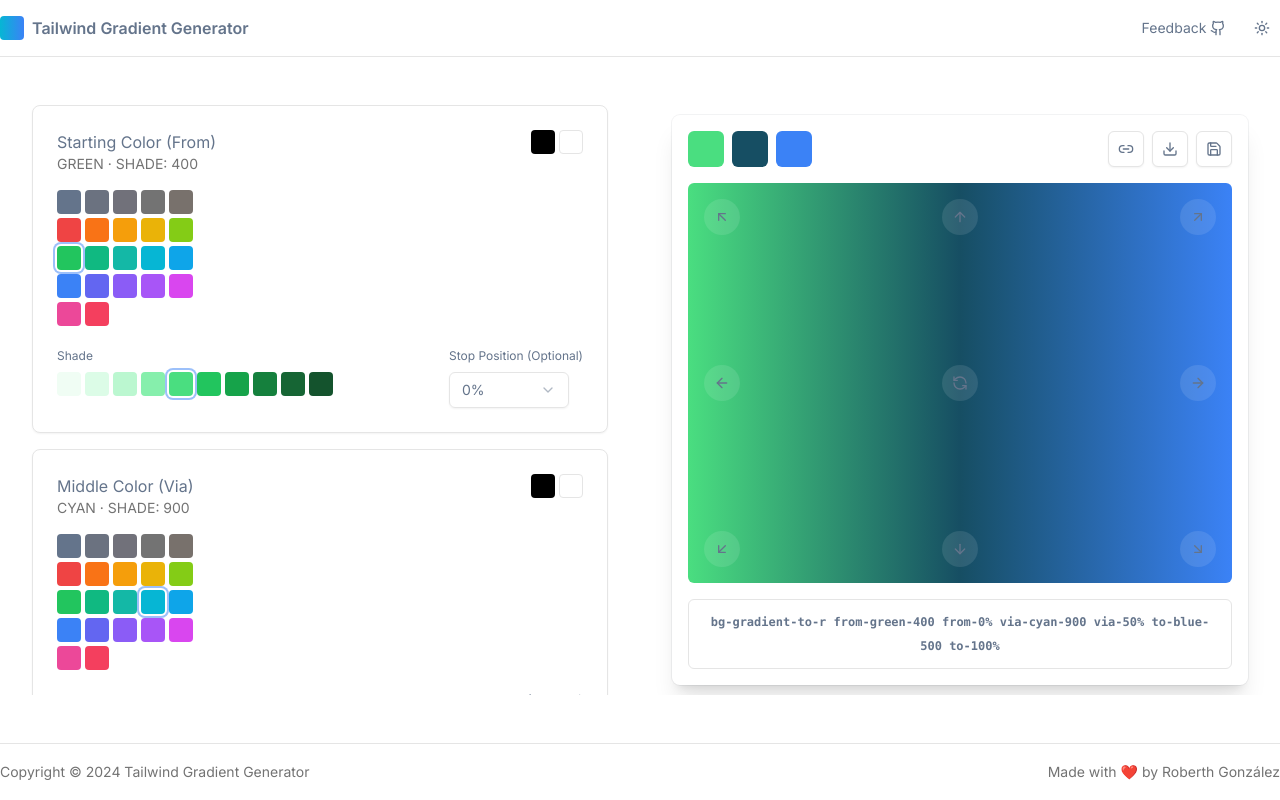
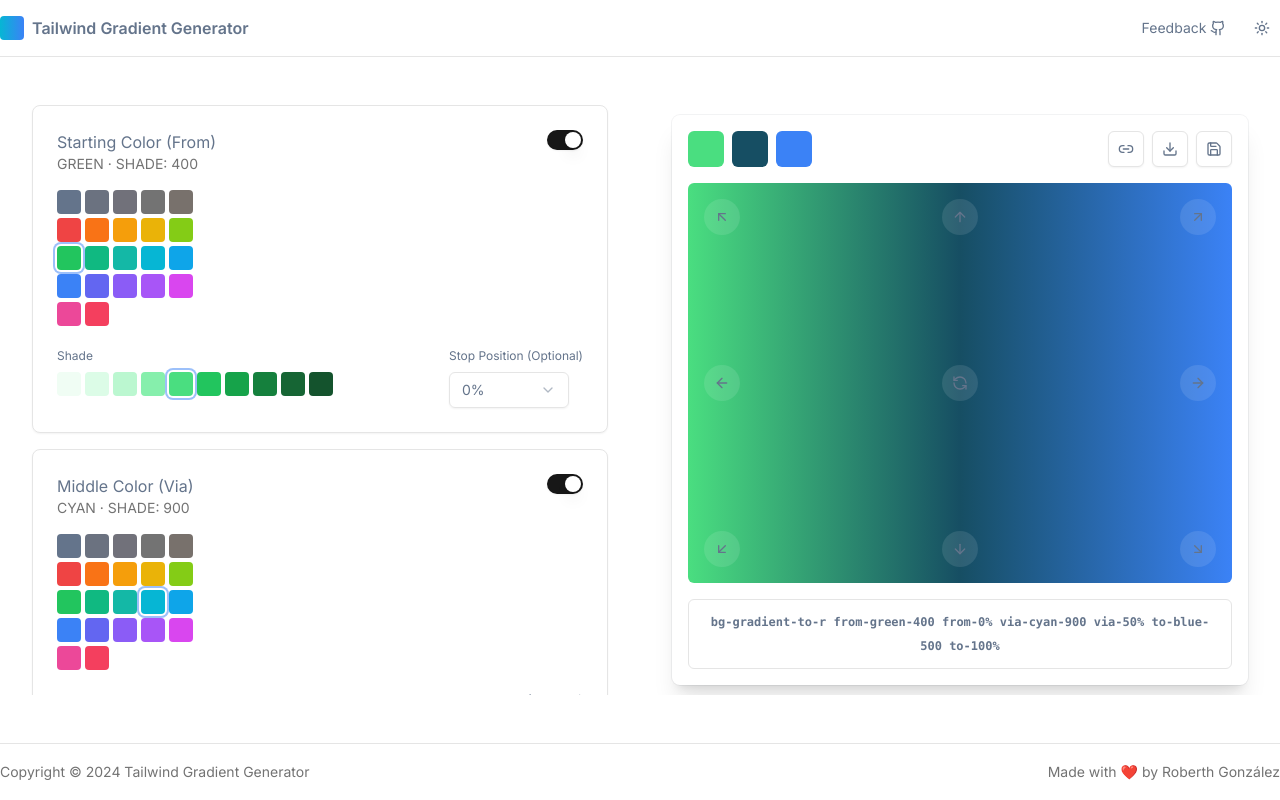
Before and after one commit to roberthgnz/tailwind-gradient-generator, a React (Vite) app: page / in a window 1280 px wide. Built offline with nearby package versions, Linux system fonts and the light colour scheme.

Commit message:
chore: enhance ColorSelector to manage gradient stops and integrate toggle functionality

```diff
--- a/src/App.tsx
+++ b/src/App.tsx
@@ -110,6 +110,7 @@ export default function App() {
                     <ScrollArea className="px-4">
                         <div className="h-full overflow-y-auto flex flex-col gap-4 px-4">
                             <ColorSelector
+                                stop="start"
                                 label="Starting color (from)"
                                 selectedColor={gradient.start.color}
                                 onColorSelect={(color) =>
@@ -125,6 +126,7 @@ export default function App() {
                                 }
                             />
                             <ColorSelector
+                                stop="middle"
                                 label="Middle color (via)"
                                 selectedColor={gradient.middle.color}
                                 onColorSelect={(color) =>
@@ -140,6 +142,7 @@ export default function App() {
                                 }
                             />
                             <ColorSelector
+                                stop="end"
                                 label="Ending color (to)"
                                 selectedColor={gradient.end.color}
                                 onColorSelect={(color) =>
--- a/src/components/color-selector.tsx
+++ b/src/components/color-selector.tsx
@@ -2,8 +2,13 @@ import { Label } from '@/components/ui/label'
 import { Select, SelectContent, SelectItem, SelectTrigger, SelectValue } from '@/components/ui/select'
 import { ColorGrid } from './color-grid'
 import { POSITIONS, SHADES } from '@/contants'
+import { Switch } from '@/components/ui/switch'
+import { useDispatch, useSelector } from 'react-redux'
+import { selectIsGradientActive, toggleGradient } from '@/store/main-slice'
+import type { GradientStop } from '@/types'
 
 interface ColorSelectorProps {
+    stop: GradientStop
     label: string
     selectedColor: string
     onColorSelect: (color: string) => void
@@ -14,6 +19,7 @@ interface ColorSelectorProps {
 }
 
 export function ColorSelector({
+    stop,
     label,
     selectedColor,
     onColorSelect,
@@ -22,6 +28,9 @@ export function ColorSelector({
     stopPosition,
     onStopPositionSelect,
 }: ColorSelectorProps) {
+    const dispatch = useDispatch()
+    const isChecked = useSelector((state) => selectIsGradientActive(state)(stop))
+
     return (
         <div className="p-6 bg-card rounded-lg border shadow-sm">
             <div className="space-y-4">
@@ -33,8 +42,7 @@ export function ColorSelector({
                         </p>
                     </div>
                     <div className="flex gap-1">
-                        <div className="w-6 h-6 rounded bg-black" />
-                        <div className="w-6 h-6 rounded bg-white border" />
+                        <Switch checked={isChecked} onCheckedChange={() => dispatch(toggleGradient({ stop }))} />
                     </div>
                 </div>
 
--- a/src/store/main-slice.ts
+++ b/src/store/main-slice.ts
@@ -44,3 +44,7 @@ export const mainSlice = createSlice({
 export const { updateGradient, toggleGradient } = mainSlice.actions
 
 export default mainSlice.reducer
+
+export const selectIsGradientActive = (state) => {
+    return (stop: GradientStop) => state.main.gradient[stop].active
+}
```
